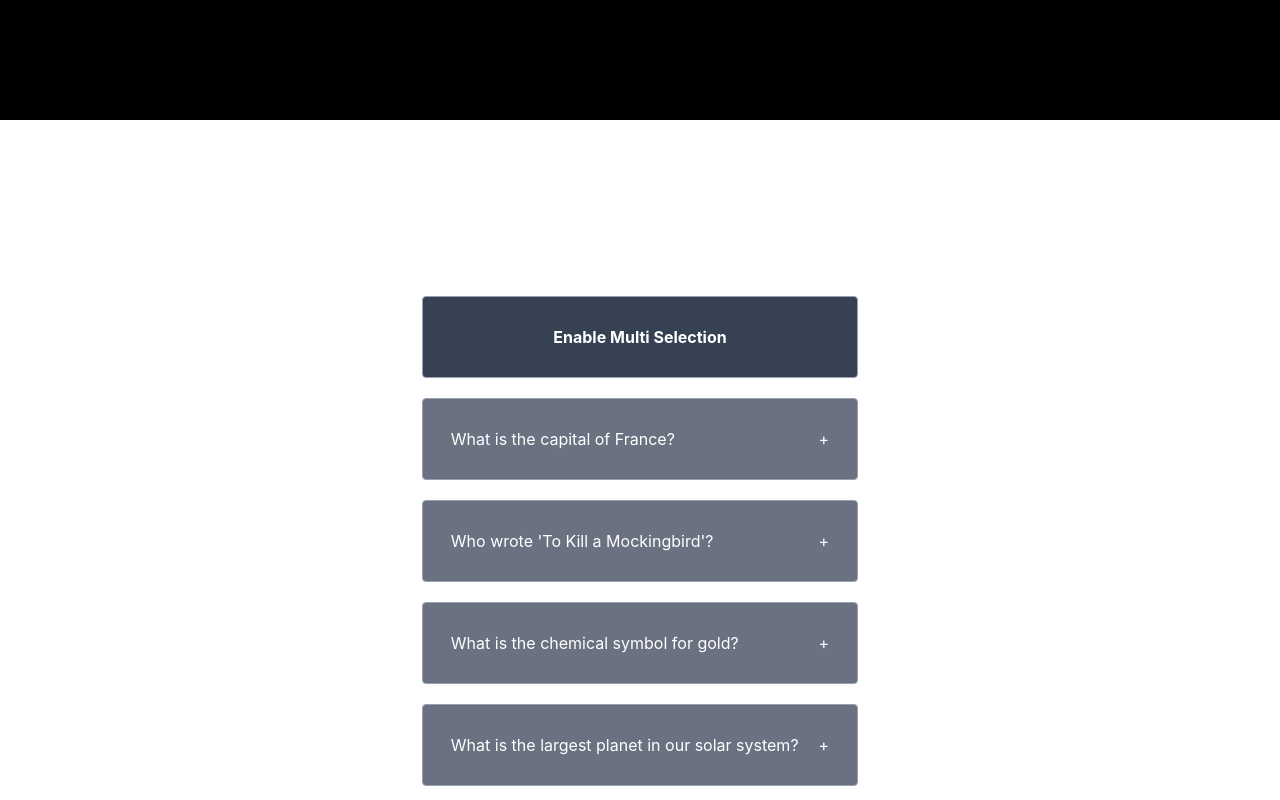
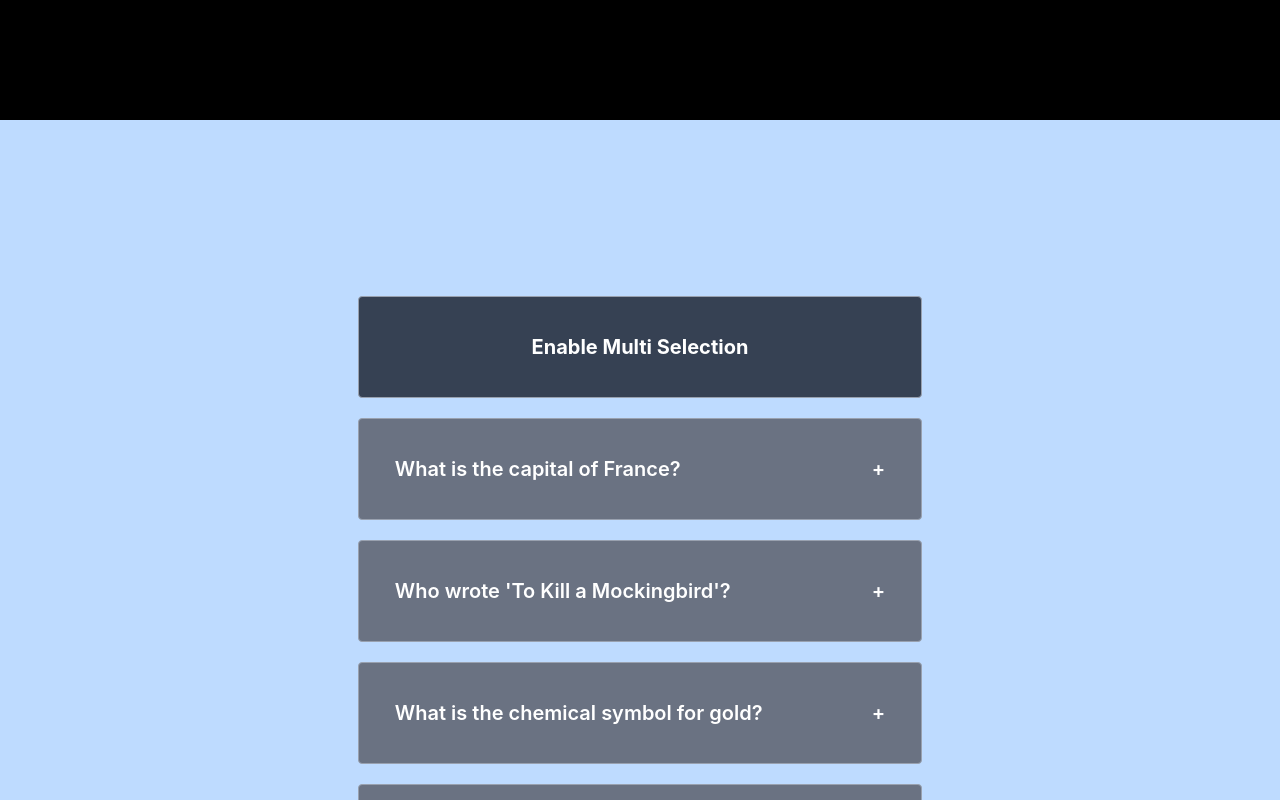
Before and after one commit to diegorandolp/25-react-project, a React (Vite) app: page / in a window 1280 px wide. Shown: the part 680-1480 px from the top of the page. Built offline with nearby package versions, Linux system fonts and the light colour scheme.

Commit message:
🎨 Chore: Organize styles

```diff
--- a/src/components/RatingStars.jsx
+++ b/src/components/RatingStars.jsx
@@ -62,6 +62,7 @@ export default function RatingStars(){
                         setRating(index+1);
                     }}
                         onMouseOver={() => (handleMouseOver(index+1))}
+                        onMouseLeave={() => (handleMouseOver(0))}
                     >
                         {star}
                     </button>
--- a/src/index.css
+++ b/src/index.css
@@ -13,10 +13,26 @@
 @layer components{
     /* Components */
     .rating-stars {
-        @apply h-screen flex items-center justify-center bg-black;
+        @apply h-screen flex items-center justify-center bg-blue-950;
     }
     .accordion{
-        @apply w-screen h-screen flex;
+        @apply w-screen h-screen flex bg-blue-200 font-semibold text-xl;
+
+        .accordion-card-header {
+            @apply flex flex-row gap-8 justify-between;
+        }
+
+        .accordion-card {
+            @apply border border-gray-400 rounded border-solid p-9 bg-gray-500 text-white;
+        }
+
+        .compressed-card{
+            @apply hidden;
+        }
+
+        .showed-card {
+            @apply block;
+        }
     }
     .random-color{
         @apply w-screen h-screen flex flex-col items-center justify-center gap-10;
@@ -44,22 +60,6 @@
         }
     }
 
-    /* Subcomponents */
-    .accordion-card-header {
-        @apply flex flex-row gap-5 justify-between;
-    }
-
-    .accordion-card {
-        @apply border border-gray-400 rounded border-solid p-7 bg-gray-500 text-white;
-    }
-
-    .compressed-card{
-        @apply hidden;
-    }
-
-    .showed-card {
-        @apply block;
-    }
 
 
 }
```
